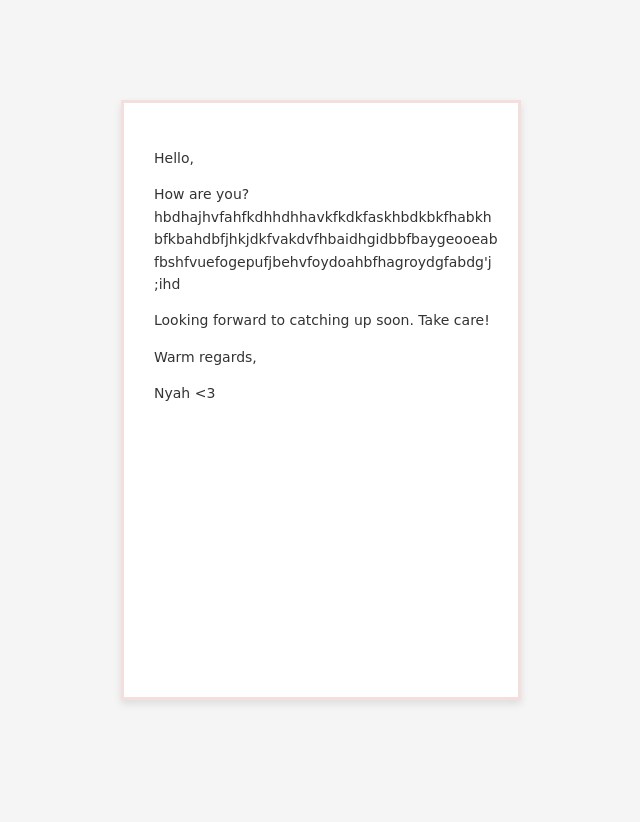
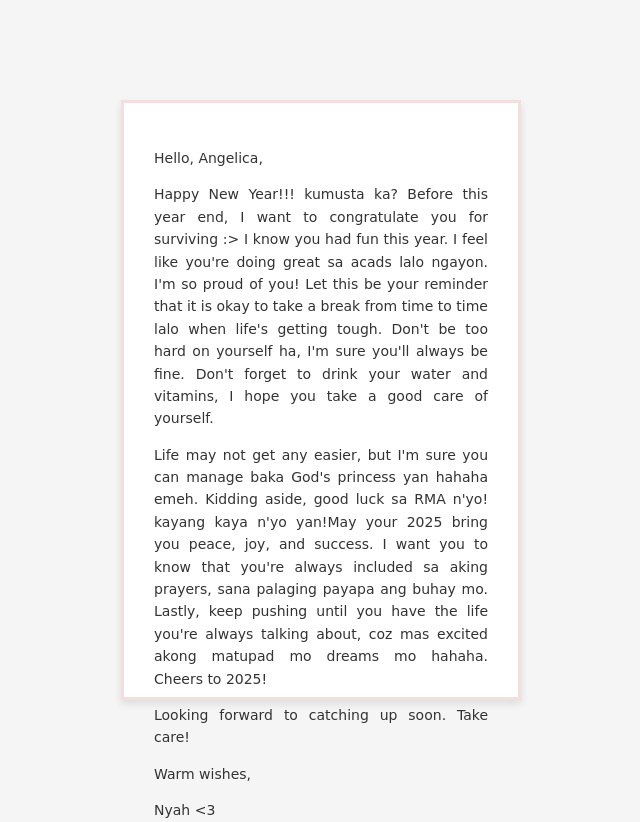
Before and after one commit to Ludwig-728/me.github.io, a plain HTML site: page letter/letter.html in a window 1280 px wide. Shown: the whole page, without its empty margins (319-959 px from the left). Before the commit the page ends 800 px from the top, so only its background shows below. Drawn offline with Linux system fonts and the light colour scheme.

Commit message:
Add files via upload

```diff
--- a/letter/letter.html
+++ b/letter/letter.html
@@ -3,6 +3,8 @@
 <head>
     <meta charset="UTF-8">
     <meta name="viewport" content="width=device-width, initial-scale=1.0">
+    <link href="https://fonts.googleapis.com/css2?family=Dancing+Script:wght@400;700&display=swap" rel="stylesheet">
+    <link rel="stylesheet" href="style.css">
     <title>Postcard Letter</title>
     <style>
         body {
@@ -14,6 +16,7 @@
             align-items: center;
             height: 100vh;
             background-color: #f5f5f5;
+            text-align: justify;
         }
 
         .postcard {
@@ -44,13 +47,17 @@
     <div class="postcard">
         <div class="left-side">
             <div class="message">
-                <p>Hello,</p>
-                <p> How are you?hbdhajhvfahfkdhhdhhavkfkdkfaskhbdkbkfhabkh
-                    bfkbahdbfjhkjdkfvakdvfhbaidhgidbbfbaygeooeab
-                    fbshfvuefogepufjbehvfoydoahbfhagroydgfabdg'j
-                    ;ihd</p>
+                <p>Hello, Angelica,</p>
+                <p>Happy New Year!!! kumusta ka? Before this year end, I want to congratulate you for surviving :> I know you had fun this year.
+                   I feel like you're doing great sa acads lalo ngayon. I'm so proud of you! Let this be your reminder that it is okay to take a break
+                   from time to time lalo when life's getting tough. Don't be too hard on yourself ha, I'm sure you'll always be fine. Don't forget to
+                   drink your water and vitamins, I hope you take a good care of yourself.
+                </p>Life may not get any easier, but I'm sure you can manage baka God's princess yan hahaha emeh. Kidding aside, good luck sa RMA n'yo! kayang
+                kaya n'yo yan!May your 2025 bring you peace, joy, and success. I want you to know that you're always included sa aking prayers, sana palaging payapa ang buhay mo.
+                Lastly, keep pushing until you have the life you're always talking about, coz mas excited akong matupad mo dreams mo hahaha. Cheers to 2025! <p>
+                </p>
                 <p>Looking forward to catching up soon. Take care!</p>
-                <p>Warm regards,</p>
+                <p>Warm wishes,</p>
                 <p>Nyah <3</p>
             </div>
         </div>
```
